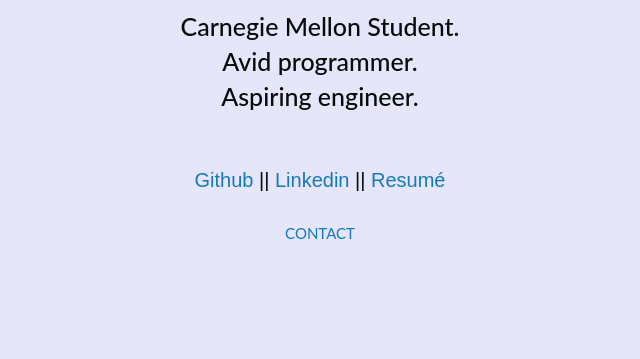
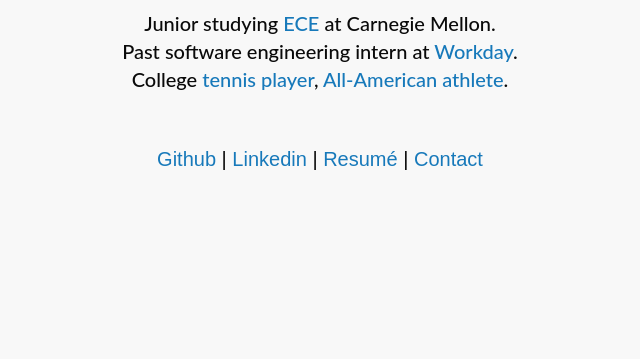
Before and after one commit to vayuma/vayuma.github.io, a plain HTML site: page index.html in a window 1280 px wide. Shown: the part 441-800 px from the top of the page, without its empty margins (320-960 px from the left). Drawn offline with nearby package versions, Linux system fonts and the light colour scheme.

Commit message:
new changes

```diff
--- a/index.html
+++ b/index.html
@@ -4,7 +4,7 @@
     <meta charset="utf-8" />
     <meta http-equiv="x-ua-compatible" content="ie=edge">
     <meta name="viewport" content="width=device-width, initial-scale=1.0" />
-    <title>Foundation Starter Template</title>
+    <title>Vayum Arora</title>
 
     <link href="https://fonts.googleapis.com/css?family=Roboto:400,500,700" rel="stylesheet">
 
@@ -18,7 +18,7 @@
     body {
       padding: 25px;
       padding-top: 50px;
-      background-color: #E6E6FA;
+      background-color: #F8F8F8;
       text-align: center;
       margin: auto;
       font-family: 'Roboto', sans-serif;
@@ -59,7 +59,7 @@
       text-align: center;
       font-family: 'Lato', sans-serif;
       padding-top: 25px;
-      font-size: 25px;
+      font-size: 20px;
       margin: auto;
     }
     .mini {
@@ -83,13 +83,11 @@
   <body>
     <h1 class="name">Vayum Arora</h1>
     <img class="img-circle" src="githubprofile.jpg" style="width:300px">
-    <h2 class="description"> Carnegie Mellon Student. <br>
-     Avid programmer. <br>
-     Aspiring engineer.<br> </h2>
+    <h2 class="description"> Junior studying <a href="https://www.ece.cmu.edu/"> ECE</a>  at Carnegie Mellon.<br>
+    Past software engineering intern at <a href="https://www.workday.com/en-us/homepage.html"> Workday</a>.<br>
+    College <a href="http://athletics.cmu.edu/sports/mten/2016-17/bios/arora_vayum_hlsk?view=bio"> tennis player</a>, <a href="http://athletics.cmu.edu/sports/mten/2015-16/releases/20160610g1cg8z"> All-American athlete</a>.<br>
     <div class="grid-x">
-      <p class="links"> <a href="https://github.com/vayuma"> Github</a> || <a href="https://www.linkedin.com/in/vayum-arora-bb9795121/"> Linkedin</a> || <a href="https://www.dropbox.com/s/c13psis64hobnvv/UpdatedResume2018.pdf?dl=0"> Resumé</a> </p>
+      <p class="links"> <a href="https://github.com/vayuma"> Github</a> | <a href="https://www.linkedin.com/in/vayum-arora-bb9795121/"> Linkedin</a> | <a href="https://www.dropbox.com/s/c13psis64hobnvv/UpdatedResume2018.pdf?dl=0"> Resumé</a> | <a href="mailto:vayuma@andrew.cmu.edu" target="_top">Contact</a> </p>
     </div>
-    <!-- USE MAILTO <A> TAG -->
-    <p class="mini"><a href="mailto:vayuma@andrew.cmu.edu" target="_top">CONTACT</a> </p>
-  </body>
+    </body>
 </html>
```
